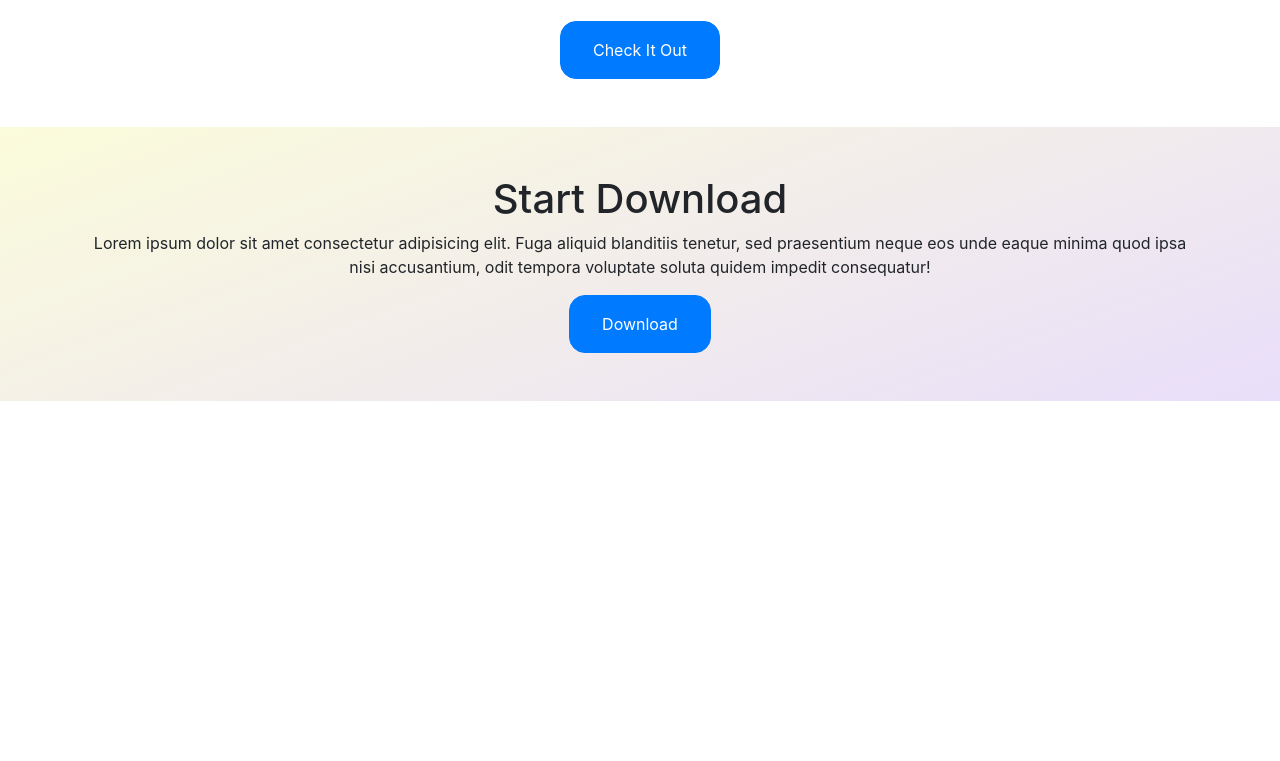
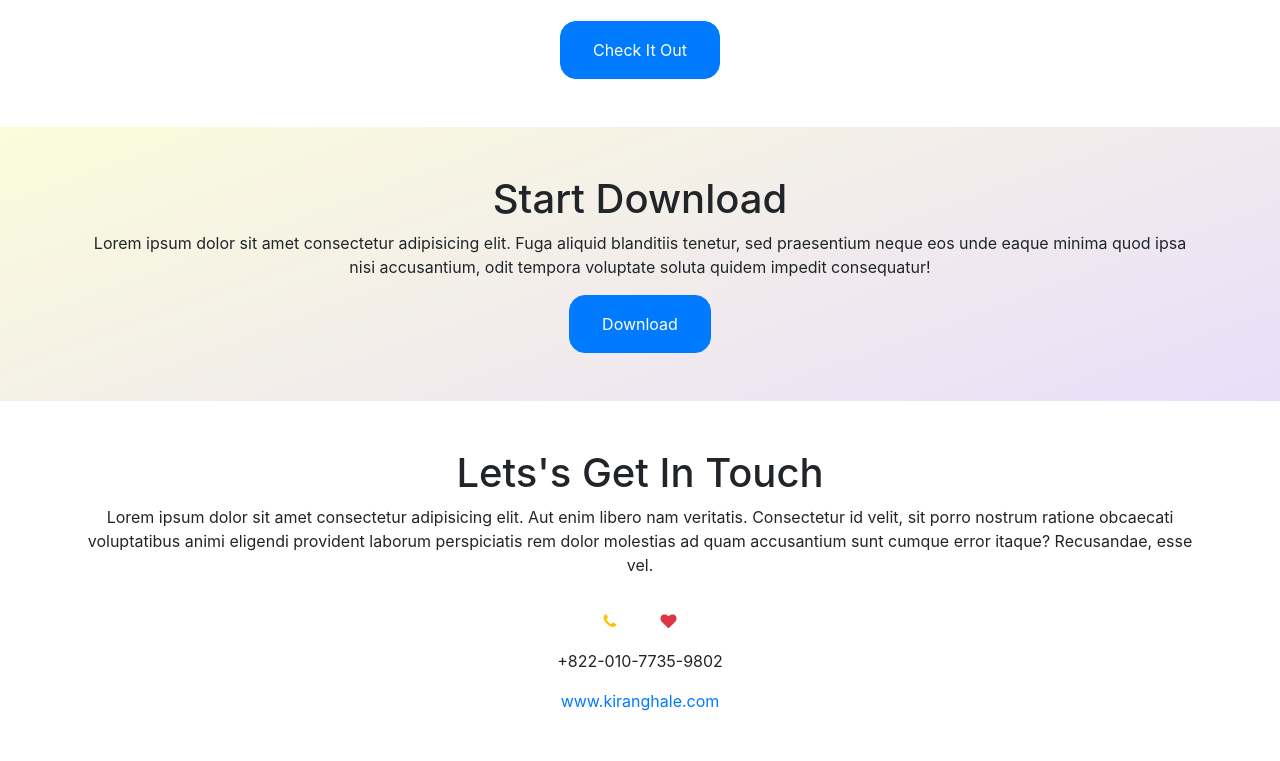
Before and after one commit to kirannjr11/Bootstrap_CSS, a plain HTML site: page bootstrap/index.html in a window 1280 px wide. Shown: the part 1413-2174 px from the top of the page. Before the commit the page ends 1814 px from the top, so only its background shows below. Drawn offline with nearby package versions, Linux system fonts and the light colour scheme.

Commit message:
created contact section

```diff
--- a/bootstrap/index.html
+++ b/bootstrap/index.html
@@ -141,6 +141,24 @@
 
   <!-- end of download section -->
 
+  <!-- contact section -->
+  <div class="contact">
+    <div class="container text-center py-5">
+      <h1>Lets's Get In Touch</h1>
+      <p>
+        Lorem ipsum dolor sit amet consectetur adipisicing elit. Aut enim libero nam veritatis. Consectetur id velit,
+        sit porro nostrum ratione obcaecati voluptatibus animi eligendi provident laborum perspiciatis rem dolor
+        molestias ad quam accusantium sunt cumque error itaque? Recusandae, esse vel.
+      </p>
+      <i class="fa fa-phone myicon text-warning"></i>
+      <i class="fa fa-heart myicon text-danger"></i>
+      <p>+822-010-7735-9802</p>
+      <a href="https://kiranghale.com">www.kiranghale.com</a>
+
+    </div>
+  </div>
+
+  <!-- end of contact section -->
 
 
   <script src="https://cdn.jsdelivr.net/npm/jquery@3.5.1/dist/jquery.slim.min.js"
--- a/bootstrap/style.css
+++ b/bootstrap/style.css
@@ -20,7 +20,7 @@
 }
 
 .myicon{
-    font-size: 60px;
+    font-size: 70px;
     padding: 20px;
 
 }
```
